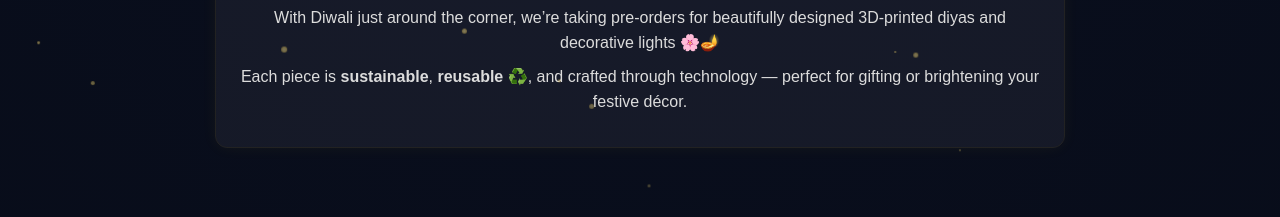
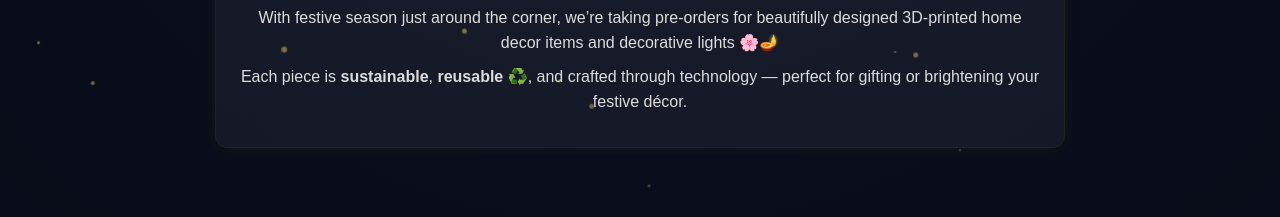
Before and after one commit to siyaralume/siyaralume, a plain HTML site: page index.html in a window 1280 px wide. Shown: the part 424-641 px from the top of the page. Drawn offline with Linux system fonts and the light colour scheme.

Commit message:
Fixed banner

```diff
--- a/index.html
+++ b/index.html
@@ -50,7 +50,7 @@
         <em>“Your Thoughts, Our Creation”</em>
       </p>
       <p>
-        With Diwali just around the corner, we’re taking pre-orders for beautifully designed 3D-printed diyas and decorative lights 🌸🪔
+        With festive season just around the corner, we’re taking pre-orders for beautifully designed 3D-printed home decor items and decorative lights 🌸🪔
       </p>
       <p>
         Each piece is <strong>sustainable</strong>, <strong>reusable ♻️</strong>, and crafted through technology — perfect for gifting or brightening your festive décor.
```
